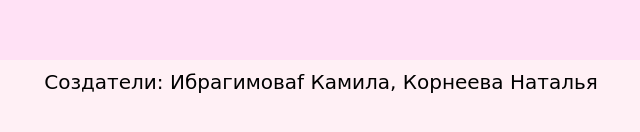
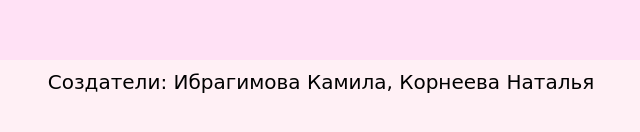
Before and after one commit to kakamilala/ibrkor, a plain HTML site: page formdata.html in a window 1280 px wide. Shown: the part 382-514 px from the top of the page, 319-959 px from the left. Drawn offline with Linux system fonts and the light colour scheme.

Commit message:
Update formdata.html

```diff
--- a/formdata.html
+++ b/formdata.html
@@ -35,7 +35,7 @@
 <main id="lb"></main>
 
 
-      <div class="footer"><div class="footertext">Создатели: Ибрагимоваf Камила, Корнеева Наталья</div></div>
+      <div class="footer"><div class="footertext">Создатели: Ибрагимова Камила, Корнеева Наталья</div></div>
 
   </body>
 </html>
```
